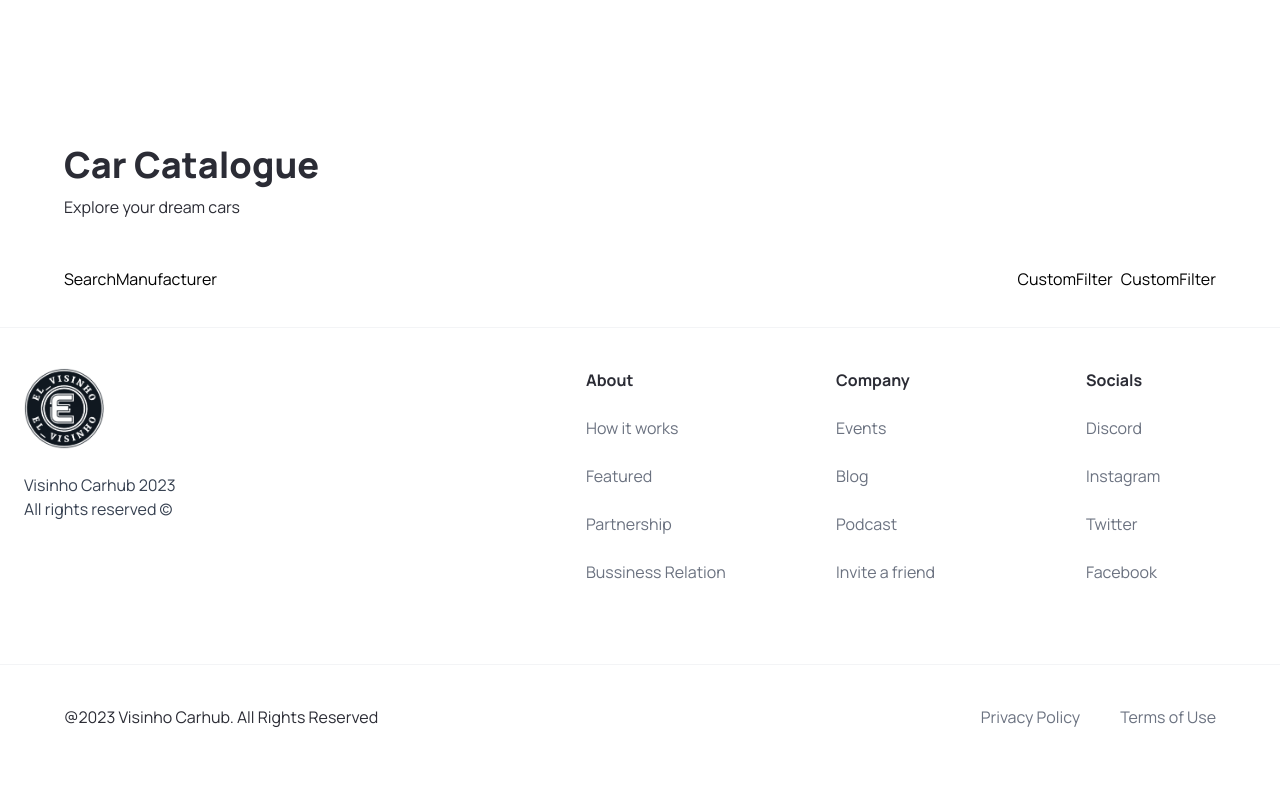
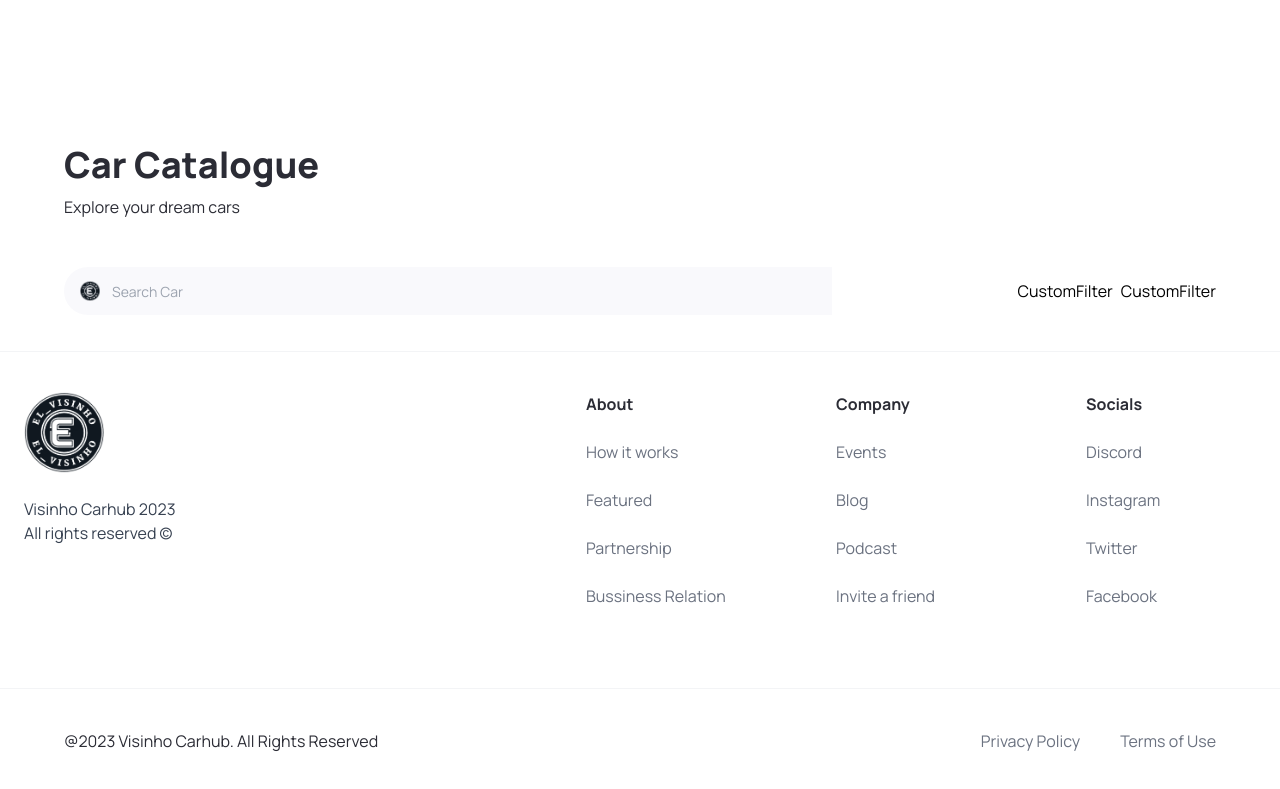
Before and after one commit to Visinho/Car_display_app, a Next.js app: page / in a window 1280 px wide. Shown: the part 719-1508 px from the top of the page. Built offline with nearby package versions, Linux system fonts and the light colour scheme.

Commit message:
Using Headless UI to implement Combo box for searchbar

```diff
--- a/components/SearchBar.tsx
+++ b/components/SearchBar.tsx
@@ -16,7 +16,6 @@
   return (
     <form className='searchbar' onClick={handleSearch}>
       <div className='searchbar__item'>
-        {/* Implementing combo box */}
         <SearchManufacturer
             manufacturer={manufacturer}
             setManufacturer={setManufacturer}
--- a/components/SearchManufacturer.tsx
+++ b/components/SearchManufacturer.tsx
@@ -1,12 +1,97 @@
-import React from 'react';
-import { SearchManufacturerProps } from '@/types';
+"use client";
 
-const SearchManufacturer = ({ manufacturer, setManufacturer} :SearchManufacturerProps) => {
+import React, { useState, Fragment } from "react";
+import { Combobox, Transition } from "@headlessui/react";
+import { SearchManufacturerProps } from "@/types";
+import { manufacturers } from "@/constants";
+import Image from "next/image";
+
+const SearchManufacturer = ({
+  manufacturer,
+  setManufacturer,
+}: SearchManufacturerProps) => {
+  const [query, setQuery] = useState("");
+
+  const filteredManufacturers =
+    query === ""
+      ? manufacturers
+      : manufacturers.filter((item) =>
+          item
+            .toLowerCase()
+            .replace(/\s+/g, "")
+            .includes(query.toLowerCase().replace(/\s+/g, ""))
+        );
+
   return (
-    <div>
-      SearchManufacturer
+    <div className="search-manufacturer">
+      <Combobox>
+        <div className="relative w-full">
+          <Combobox.Button className="absolute top-[14px]">
+            <Image
+              src="/Logo.png"
+              width={20}
+              height={20}
+              alt="car logo"
+              className="ml-4"
+            />
+          </Combobox.Button>
+
+          <Combobox.Input
+            className="search-manufacturer__input"
+            placeholder="Search Car"
+            displayValue={(manufacturer: string) => manufacturer}
+            onChange={(e) => setQuery(e.target.value)}
+          />
+
+          <Transition
+            as={Fragment}
+            leave="transition ease-in duration-100"
+            leaveFrom="opacity-100"
+            leaveTo="opacity-0"
+            afterLeave={() => setQuery("")}
+          >
+            <Combobox.Options>
+              {filteredManufacturers.length === 0 && query !== "" ? (
+                <p className="error-message">No results found for "{query}"</p>
+              ) : (
+                filteredManufacturers.map((item) => (
+                  <Combobox.Option
+                    key={item}
+                    value={item}
+                    className={({ active }) =>
+                      `relative search-manufacturer__option ${
+                        active ? "bg-primary-blue text-white" : "text-gray-900"
+                      }`
+                    }
+                  >
+                    {({ selected, active}) => (
+                        <>
+                        <span
+                          className={`block truncate ${
+                            selected ? 'font-medium' : 'font-normal'
+                          }`}
+                        >
+                          {item}
+                        </span>
+                        {selected ? (
+                        <span
+                            className={`absolute inset-y-0 left-0 flex items-center pl-3 ${
+                              active ? 'text-white' : 'text-teal-600'
+                            }`}
+                          >
+                        </span>
+                        ) : null}
+                        </>
+                    )}
+                  </Combobox.Option>
+                ))
+              )}
+            </Combobox.Options>
+          </Transition>
+        </div>
+      </Combobox>
     </div>
-  )
-}
+  );
+};
 
-export default SearchManufacturer
+export default SearchManufacturer;
--- a/package.json
+++ b/package.json
@@ -9,6 +9,7 @@
     "lint": "next lint"
   },
   "dependencies": {
+    "@headlessui/react": "^1.7.15",
     "@types/node": "20.4.2",
     "@types/react": "18.2.15",
     "@types/react-dom": "18.2.7",
```
Also changed, not shown: 1 other file (tests, documents, lock files or other folders).
